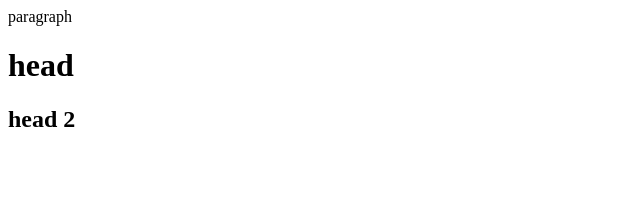
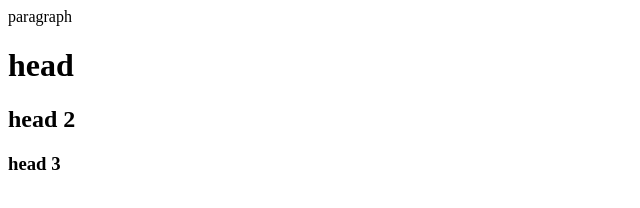
Before and after one commit to MarcinSmak/github, a plain HTML site: page index.html in a window 1280 px wide. Shown: the full height of the page, 0-640 px from the left. Drawn offline with Linux system fonts and the light colour scheme.

Commit message:
head 3 add

```diff
--- a/index.html
+++ b/index.html
@@ -1,3 +1,4 @@
 <p>paragraph</p>
 <h1>head</h1>
 <h2>head 2</h2>
+<h3>head 3</h3>
```
